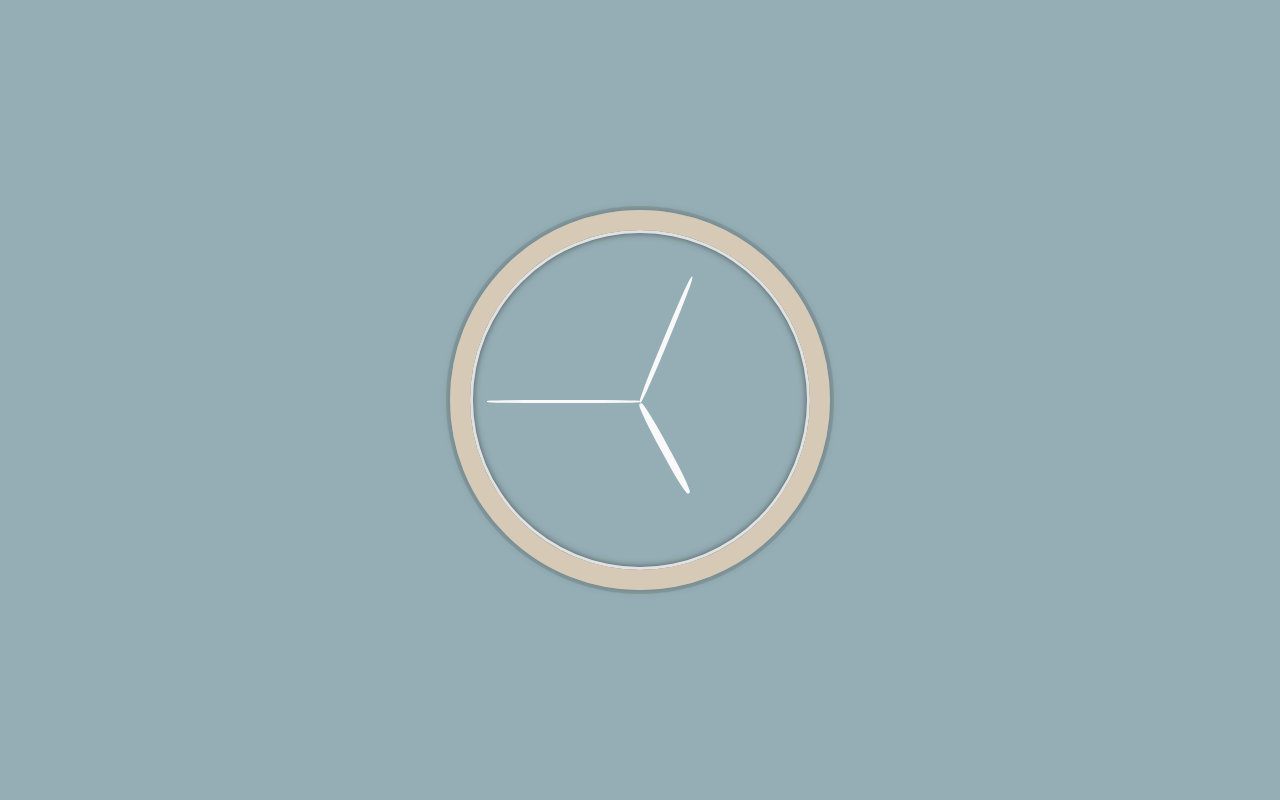
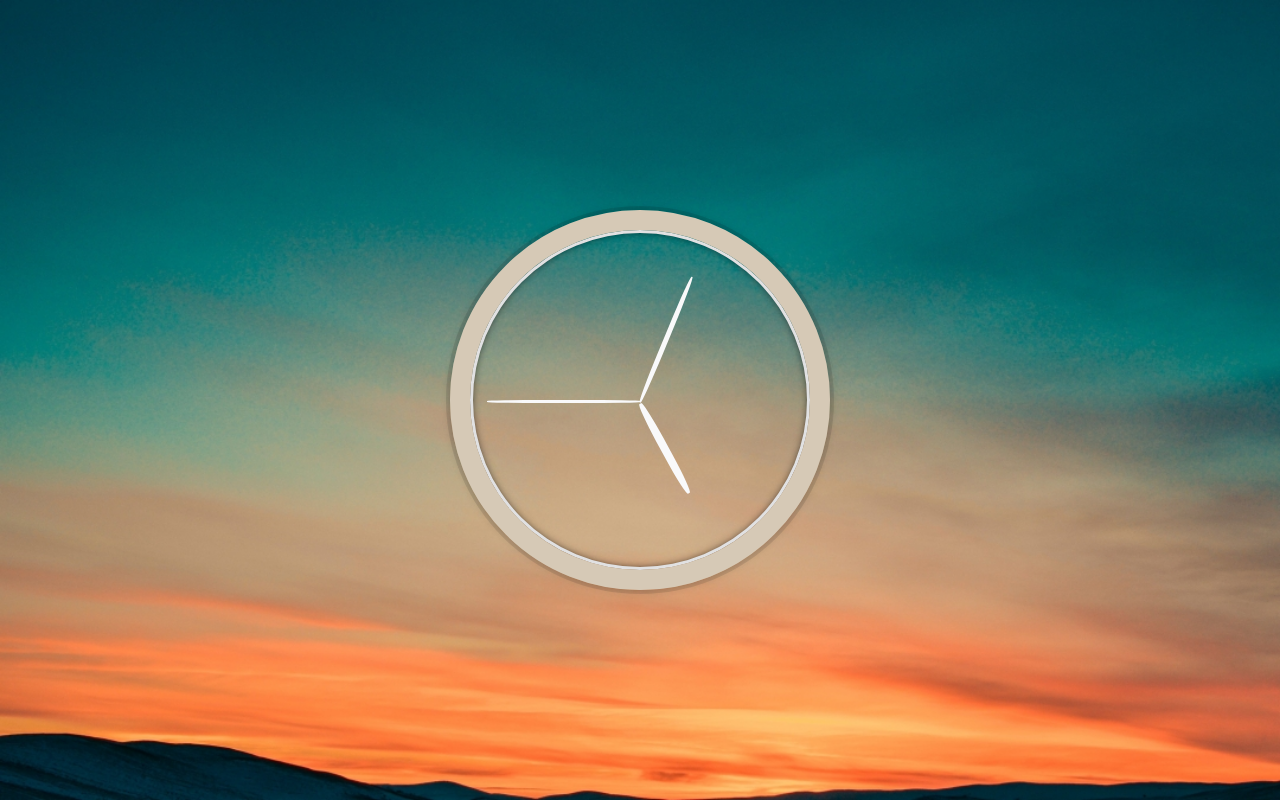
Before and after one commit to lakshitagusain/Utilities_Box, a plain HTML site: page analog clock.html in a window 1280 px wide. Drawn offline with Linux system fonts and the light colour scheme; the site is published under a folder, as on GitHub Pages, so addresses that start at the root find nothing.

Commit message:
Update analog clock.html

```diff
--- a/analog clock.html
+++ b/analog clock.html
@@ -16,7 +16,7 @@
 
   <style>
     html {
-      background: #95aeb5 url('/assets/clockbg.jpg');
+      background: #95aeb5 url('./assets/clockbg.jpg');
       background-size:cover;
        text-align: center;
        font-size: 10px;
```
